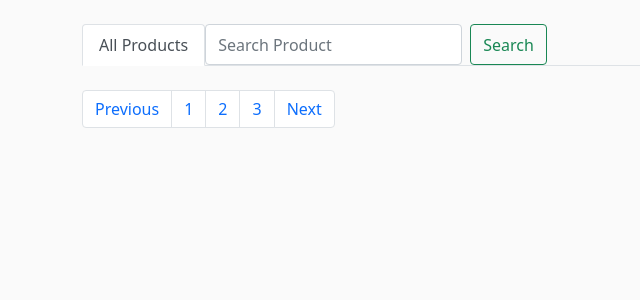
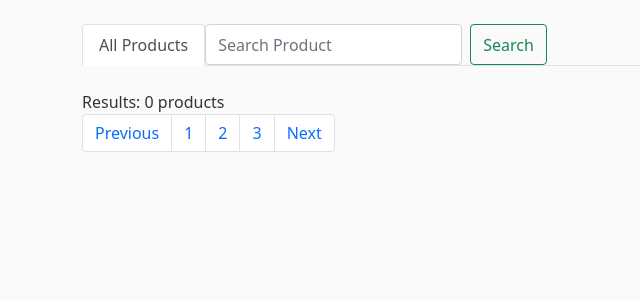
Before and after one commit to Erica233/Mini-Amazon, a Django app: page /all_products/ in a window 1280 px wide. Shown: the part 56-356 px from the top of the page, without its empty margins (0-640 px from the left). Run offline with Django 4.2, Linux system fonts and the light colour scheme; data that the repository does not hold is empty.

Commit message:
pagination - allProduct

```diff
--- a/frontend/amazon/templates/amazon/categories.html
+++ b/frontend/amazon/templates/amazon/categories.html
@@ -34,13 +34,15 @@
             </div>
         </article>
     {% endfor %}
+    Results: {{ count }} products
     <nav aria-label="Page navigation example">
         <ul class="pagination">
-        <li class="page-item"><a class="page-link" href="#">Previous</a></li>
+            <li class="page-item"><a class="page-link" href="#">Previous</a></li>
             <li class="page-item"><a class="page-link" href="#">1</a></li>
             <li class="page-item"><a class="page-link" href="#">2</a></li>
             <li class="page-item"><a class="page-link" href="#">3</a></li>
             <li class="page-item"><a class="page-link" href="#">Next</a></li>
         </ul>
+        <br>
     </nav>
 {% endblock content %}
--- a/frontend/amazon/views.py
+++ b/frontend/amazon/views.py
@@ -5,6 +5,7 @@ from django.shortcuts import render
 from django.http import HttpResponse, HttpResponseRedirect
 from django.urls import reverse
 from django.core.mail import send_mail
+from django.core.paginator import Paginator
 
 from .models import Item, Product, Category, Package, Warehouse
 
@@ -20,7 +21,9 @@ def allProducts(request):
         products = Product.objects.filter(name__icontains=search_products)
     else:
         products = Product.objects.all()
+
     context = {
+        'count': products.count(),
         'categories': Category.objects.all().order_by('-category'),
         'products': products,
         'curr_nav': 'all'
@@ -35,6 +38,7 @@ def categories(request, a_category):
         return HttpResponseRedirect(reverse('amazon-products'))
     products = Product.objects.filter(category_id=cat.id)
     context = {
+        'count': products.count(),
         'categories': Category.objects.all().order_by('-category'),
         'products': products,
         'curr_nav': a_category
```
